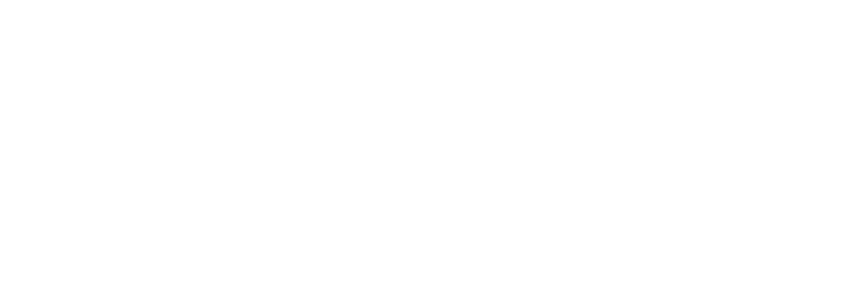
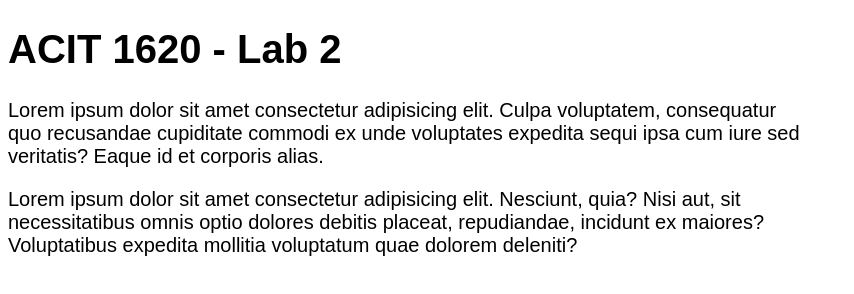
Before and after one commit to fung604/acit1620-lab2, a plain HTML site: page index.html in a window 1280 px wide. Shown: the whole page, without its empty margins (0-854 px from the left). Drawn offline with Linux system fonts and the light colour scheme.

Commit message:
add context

```diff
--- a/index.html
+++ b/index.html
@@ -7,6 +7,10 @@
     <link rel="stylesheet" href="lab2.css">
 </head>
 <body>
-
+    <h1>ACIT 1620 - Lab 2</h1>
+    <p>Lorem ipsum dolor sit amet consectetur adipisicing elit. Culpa voluptatem, consequatur quo recusandae cupiditate commodi ex unde
+    voluptates expedita sequi ipsa cum iure sed veritatis? Eaque id et corporis alias.</p>
+    <p>Lorem ipsum dolor sit amet consectetur adipisicing elit. Nesciunt, quia? Nisi aut, sit necessitatibus omnis optio dolores debitis
+    placeat, repudiandae, incidunt ex maiores? Voluptatibus expedita mollitia voluptatum quae dolorem deleniti?</p>
 </body>
 </html>
```
